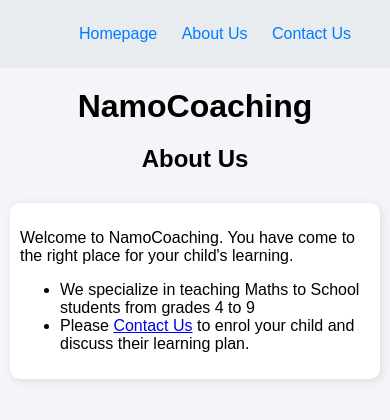
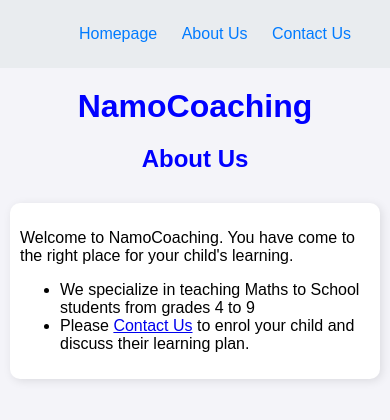
Before and after one commit to Namocoaching/MathsTuition, a plain HTML site: page about.html in a window 390 px wide. Shown: the top 420 px of the page. Drawn offline with Linux system fonts and the light colour scheme.

Commit message:
Update about.html
fixed blue color in the headings

```diff
--- a/about.html
+++ b/about.html
@@ -21,10 +21,12 @@
 
         h1 {
             font-size: 2.5rem;
+            color: blue; /* Ensures blue color */
         }
 
         h2 {
             font-size: 2rem;
+            color: blue; /* Ensures blue color */
         }
 
         .sidebar {
@@ -89,10 +91,12 @@
 
             h1 {
                 font-size: 2rem;
+                color: blue; /* Ensures heading color stays blue */
             }
 
             h2 {
                 font-size: 1.5rem;
+                color: blue; /* Ensures heading color stays blue */
             }
 
             .about-section {
```
